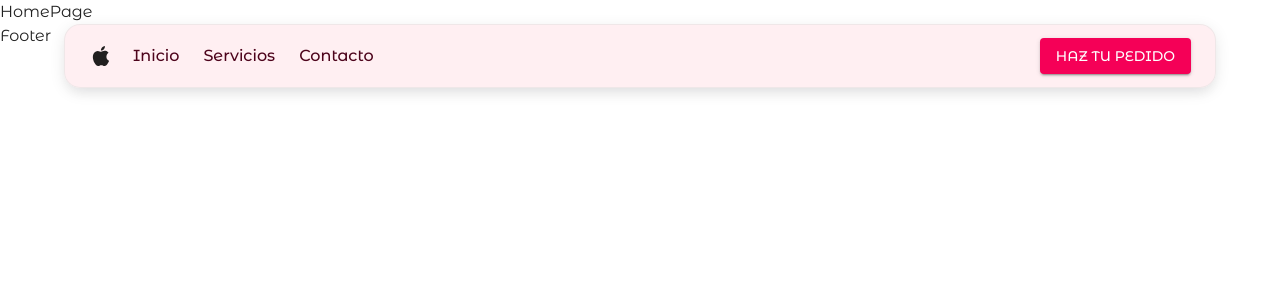
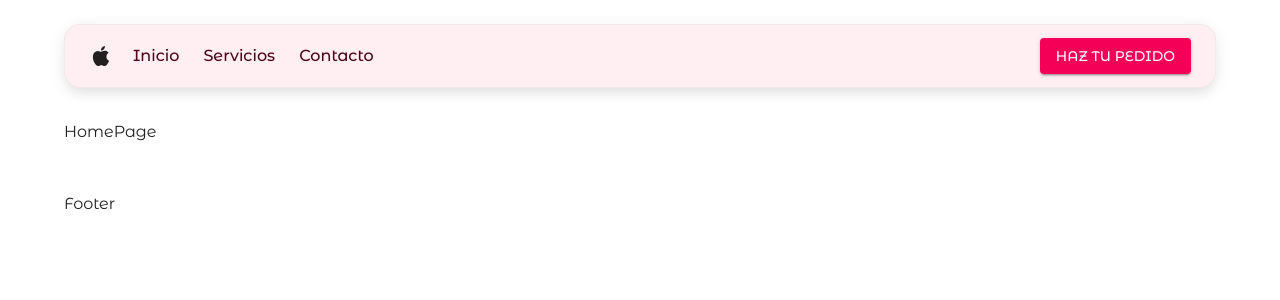
Before and after one commit to DOF1109/delicias-andy, a Next.js app: page / in a window 1280 px wide. Shown: the top 300 px of the page. Built offline with nearby package versions, Linux system fonts and the light colour scheme; what @mui/material-nextjs would draw is missing.

Commit message:
Containers added to main and footer

```diff
--- a/src/app/page.jsx
+++ b/src/app/page.jsx
@@ -1,6 +1,11 @@
+"use client"
+const { Container, Typography } = require("@mui/material")
+
 const HomePage = () => {
   return (
-    <div>HomePage</div>
+    <Container component="main" sx={{pt: 15, pb: 3}}>
+      <Typography>HomePage</Typography>
+    </Container>
   )
 }
 
--- a/src/components/layout/Footer.jsx
+++ b/src/components/layout/Footer.jsx
@@ -1,6 +1,11 @@
+"use client"
+import { Container, Typography } from "@mui/material"
+
 const Footer = () => {
   return (
-    <div>Footer</div>
+    <Container component="footer" sx={{ py: 3 }}>
+      <Typography>Footer</Typography>
+    </Container>
   )
 }
 
```
